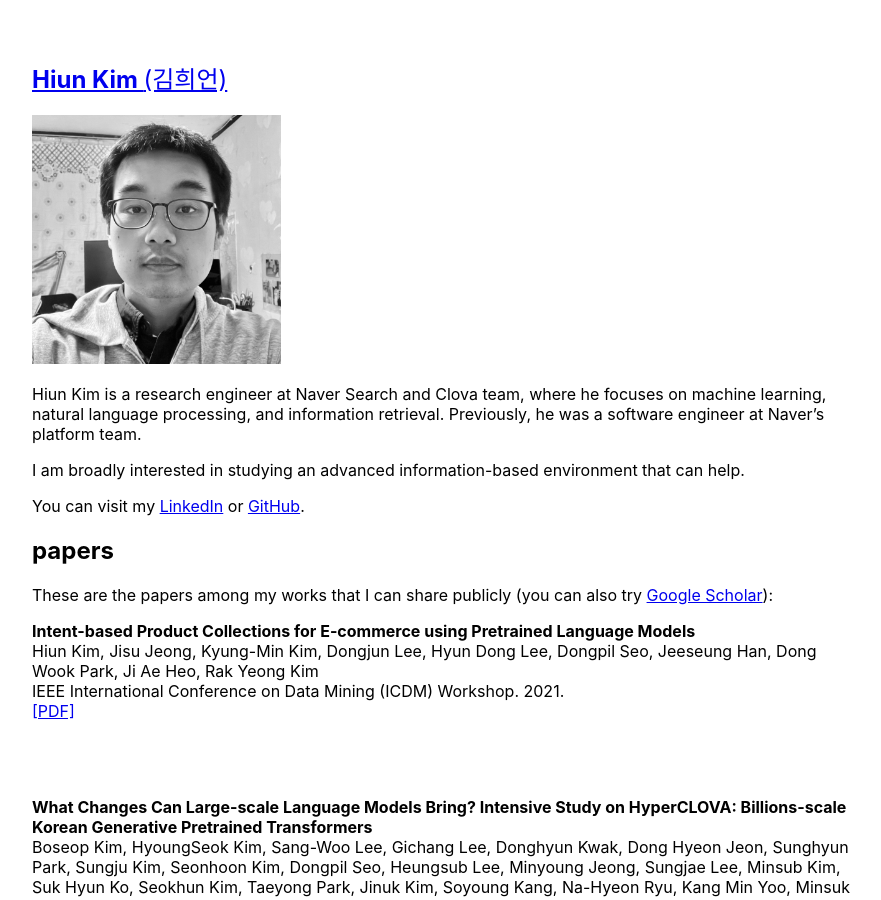
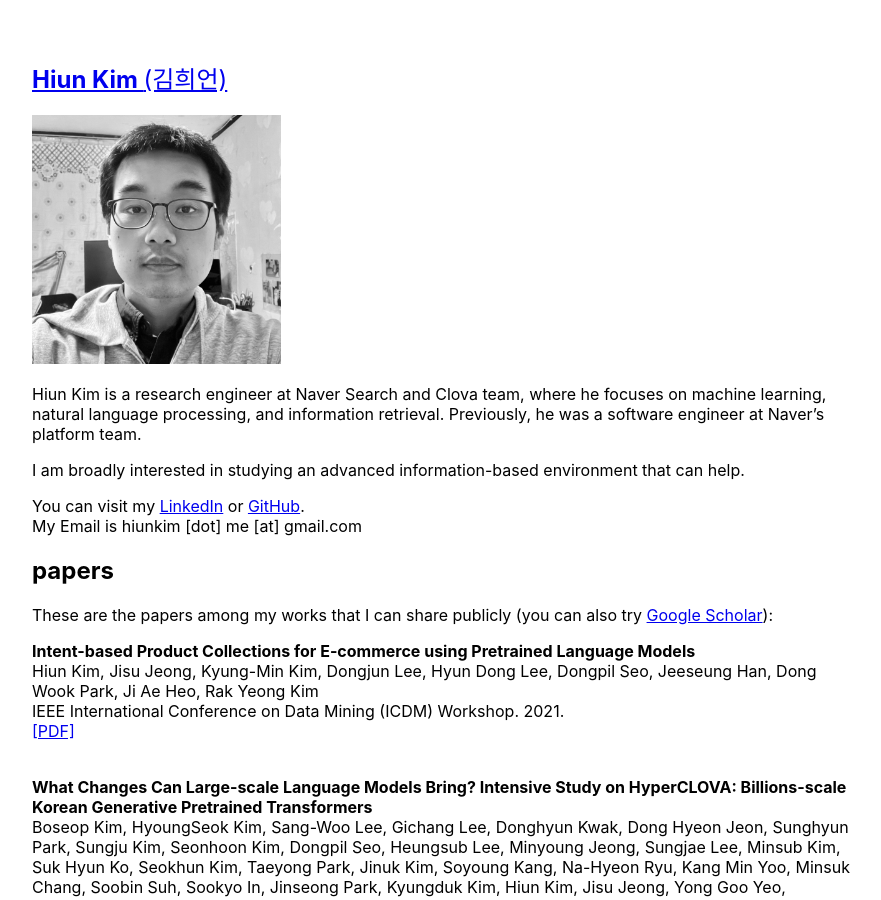
Before and after one commit to hiun/hiun.github.io, a Jekyll site: the page built from index.md, in a window 1280 px wide and 900 px high. Shown: the whole window, without its empty margins (193-1074 px from the left). Built offline with Jekyll 4.4.1, drawn with Linux system fonts in a browser that asks for light colours.

Commit message:
Update index.md

```diff
--- a/index.md
+++ b/index.md
@@ -14,7 +14,7 @@ Hiun Kim is an ML engineer on the Naver Search team, working on machine learning
 -->
 
 You can visit my <a href="https://linkedin.com/in/hiun">LinkedIn</a> or <a href="https://github.com/hiun">GitHub</a>.
-
+My Email is hiunkim [dot] me [at] gmail.com
 
 ## papers
 
@@ -25,7 +25,6 @@ These are the papers among my works that I can share publicly (you can also try
 <span>{{ paper.authors }}</span>
 <span style="font-weight:italic">{{ paper.venue }}. {{ paper.date }}.</span>
 {% if paper.link %}<span>{{ paper.link }}</span>{% endif %}
-<br/>
 <br/>
 {% endfor %}
 
@@ -39,7 +38,6 @@ These are the papers among my works that I can share publicly (you can also try
 <span style="font-weight:italic">{{ paper.venue }}</span>
 {% if paper.link %}<span>{{ paper.link }}</span>{% endif %}
 <br/>
-<br/>
 {% endfor %}
 
 
```
